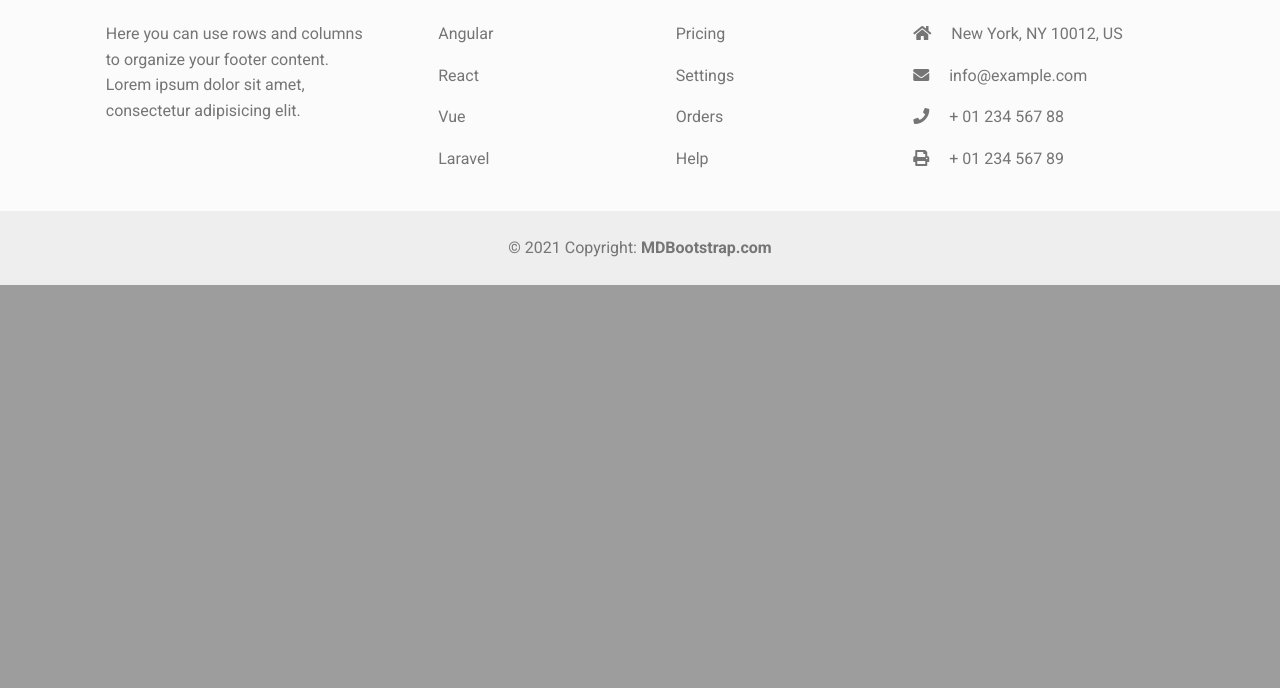
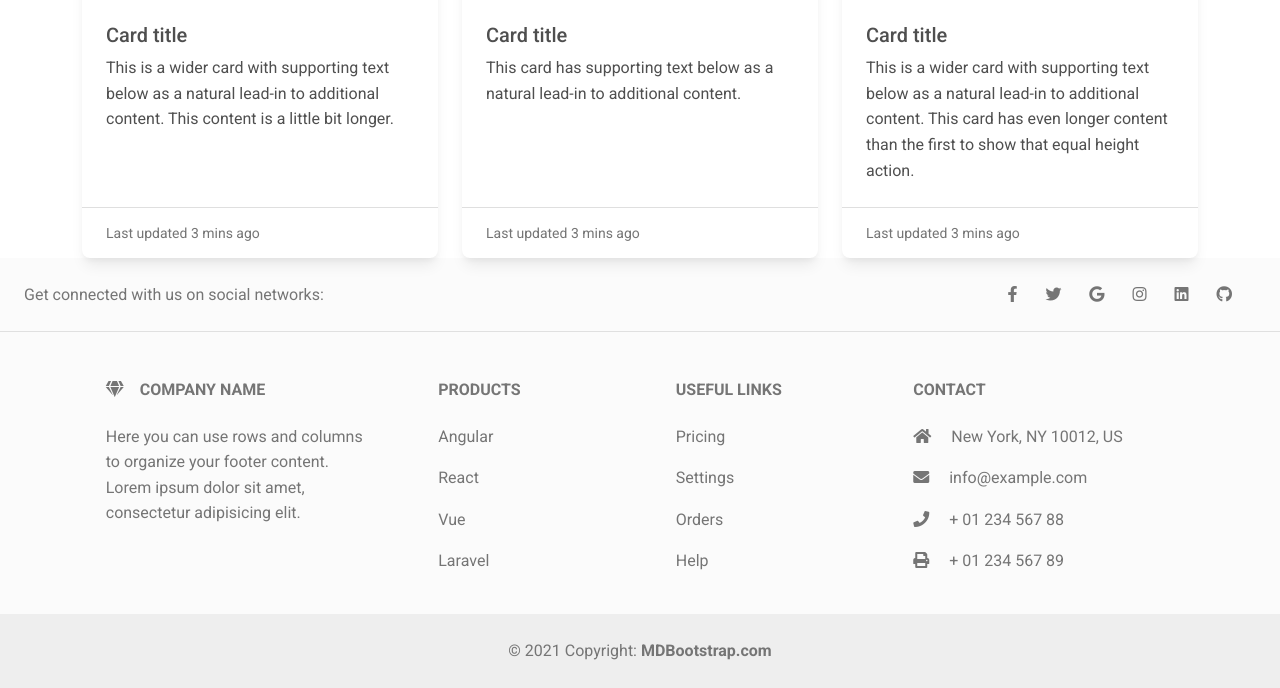
Before and after one commit to show-00/practice, a Django app: page / in a window 1280 px wide. Shown: the part 1189-1877 px from the top of the page. Before the commit the page ends 1474 px from the top, so only its background shows below. Run offline with Django 3.2, Linux system fonts and the light colour scheme; some libraries are stand-ins or nearby versions.

Commit message:
cardsを追加し、containerで囲った

```diff
--- a/techpit_django_project/myapp/templates/myapp/index.html
+++ b/techpit_django_project/myapp/templates/myapp/index.html
@@ -131,6 +131,11 @@
         <!-- Container wrapper -->
     </nav>
     <!-- Navbar -->
+
+
+
+    <main class="container">
+
         <!-- Start your project here-->
         <!-- Carousel wrapper -->
         <div id="carouselBasicExample" class="carousel slide carousel-fade" data-mdb-ride="carousel">
@@ -148,7 +153,8 @@
             <div class="carousel-inner">
                 <!-- Single item -->
                 <div class="carousel-item active">
-                <img src="https://mdbootstrap.com/img/Photos/Slides/img%20(15).jpg" class="d-block w-100" alt="..." />
+                    <img src="https://mdbootstrap.com/img/Photos/Slides/img%20(15).jpg" class="d-block w-100"
+                        alt="..." />
                     <div class="carousel-caption d-none d-md-block">
                         <h5>My First Blog</h5>
                         <p>This is my first blog.</p>
@@ -157,7 +163,8 @@
 
                 <!-- Single item -->
                 <div class="carousel-item">
-                <img src="https://mdbootstrap.com/img/Photos/Slides/img%20(22).jpg" class="d-block w-100" alt="..." />
+                    <img src="https://mdbootstrap.com/img/Photos/Slides/img%20(22).jpg" class="d-block w-100"
+                        alt="..." />
                     <div class="carousel-caption d-none d-md-block">
                         <h5>My First Blog</h5>
                         <p>This is my first blog.</p>
@@ -166,7 +173,8 @@
 
                 <!-- Single item -->
                 <div class="carousel-item">
-                <img src="https://mdbootstrap.com/img/Photos/Slides/img%20(23).jpg" class="d-block w-100" alt="..." />
+                    <img src="https://mdbootstrap.com/img/Photos/Slides/img%20(23).jpg" class="d-block w-100"
+                        alt="..." />
                     <div class="carousel-caption d-none d-md-block">
                         <h5>My First Blog</h5>
                         <p>This is my first blog.</p>
@@ -188,7 +196,65 @@
             </button>
         </div>
         <!-- Carousel wrapper -->
+
+
+
+
+        <div class="row row-cols-1 row-cols-md-3 g-4">
+            <div class="col">
+                <div class="card h-100">
+                    <img src="https://mdbootstrap.com/img/new/standard/city/044.jpg" class="card-img-top" alt="..." />
+                    <div class="card-body">
+                        <h5 class="card-title">Card title</h5>
+                        <p class="card-text">
+                            This is a wider card with supporting text below as a natural lead-in to
+                            additional content. This content is a little bit longer.
+                        </p>
+                    </div>
+                    <div class="card-footer">
+                        <small class="text-muted">Last updated 3 mins ago</small>
+                    </div>
+                </div>
+            </div>
+            <div class="col">
+                <div class="card h-100">
+                    <img src="https://mdbootstrap.com/img/new/standard/city/043.jpg" class="card-img-top" alt="..." />
+                    <div class="card-body">
+                        <h5 class="card-title">Card title</h5>
+                        <p class="card-text">
+                            This card has supporting text below as a natural lead-in to additional
+                            content.
+                        </p>
+                    </div>
+                    <div class="card-footer">
+                        <small class="text-muted">Last updated 3 mins ago</small>
+                    </div>
+                </div>
+            </div>
+            <div class="col">
+                <div class="card h-100">
+                    <img src="https://mdbootstrap.com/img/new/standard/city/042.jpg" class="card-img-top" alt="..." />
+                    <div class="card-body">
+                        <h5 class="card-title">Card title</h5>
+                        <p class="card-text">
+                            This is a wider card with supporting text below as a natural lead-in to
+                            additional content. This card has even longer content than the first to show
+                            that equal height action.
+                        </p>
+                    </div>
+                    <div class="card-footer">
+                        <small class="text-muted">Last updated 3 mins ago</small>
+                    </div>
+                </div>
+            </div>
+        </div>
+
+
+
+
+
         <!-- End your project here-->
+    </main>
 
 
 
```
Lines whose indentation alone changed are shown as unchanged.
